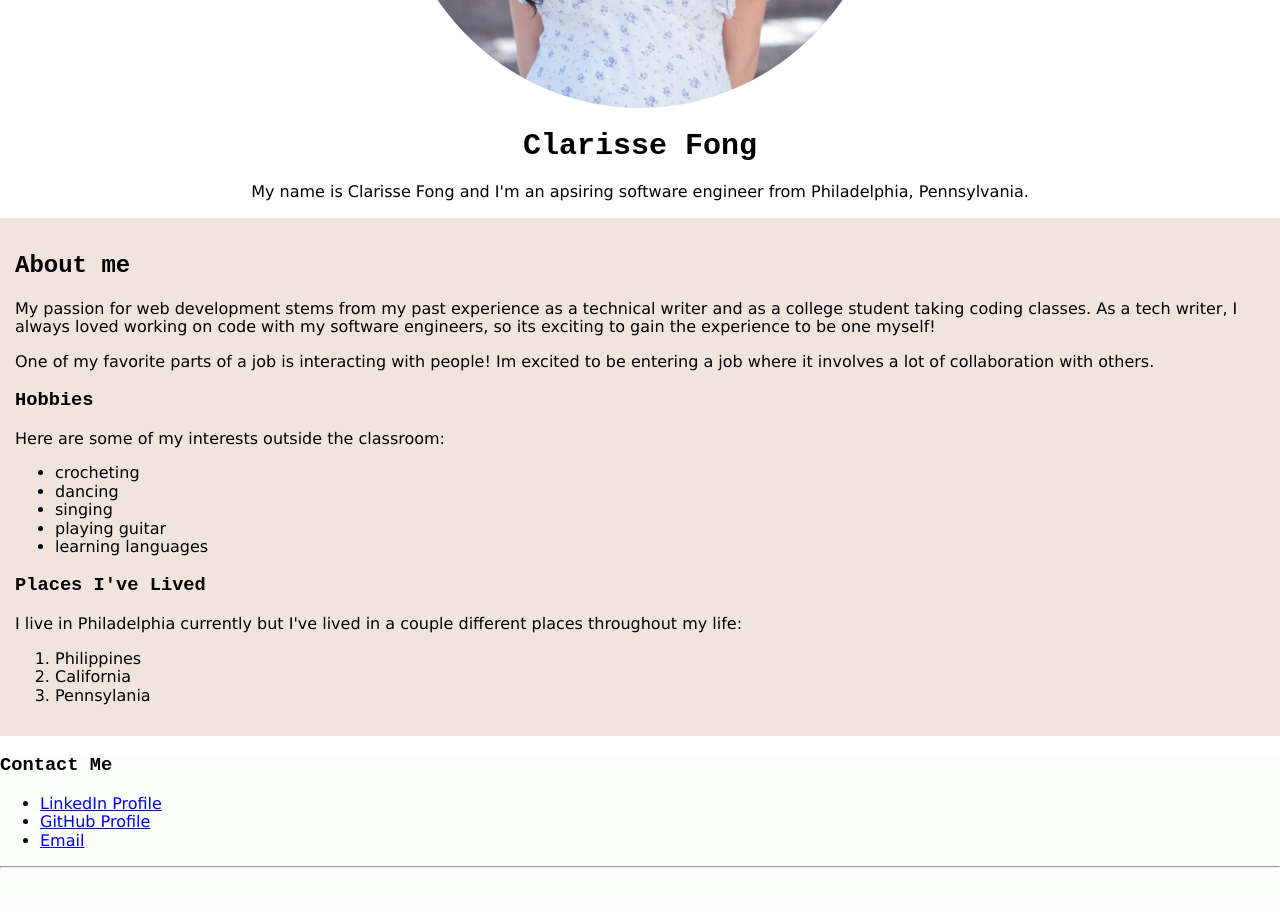
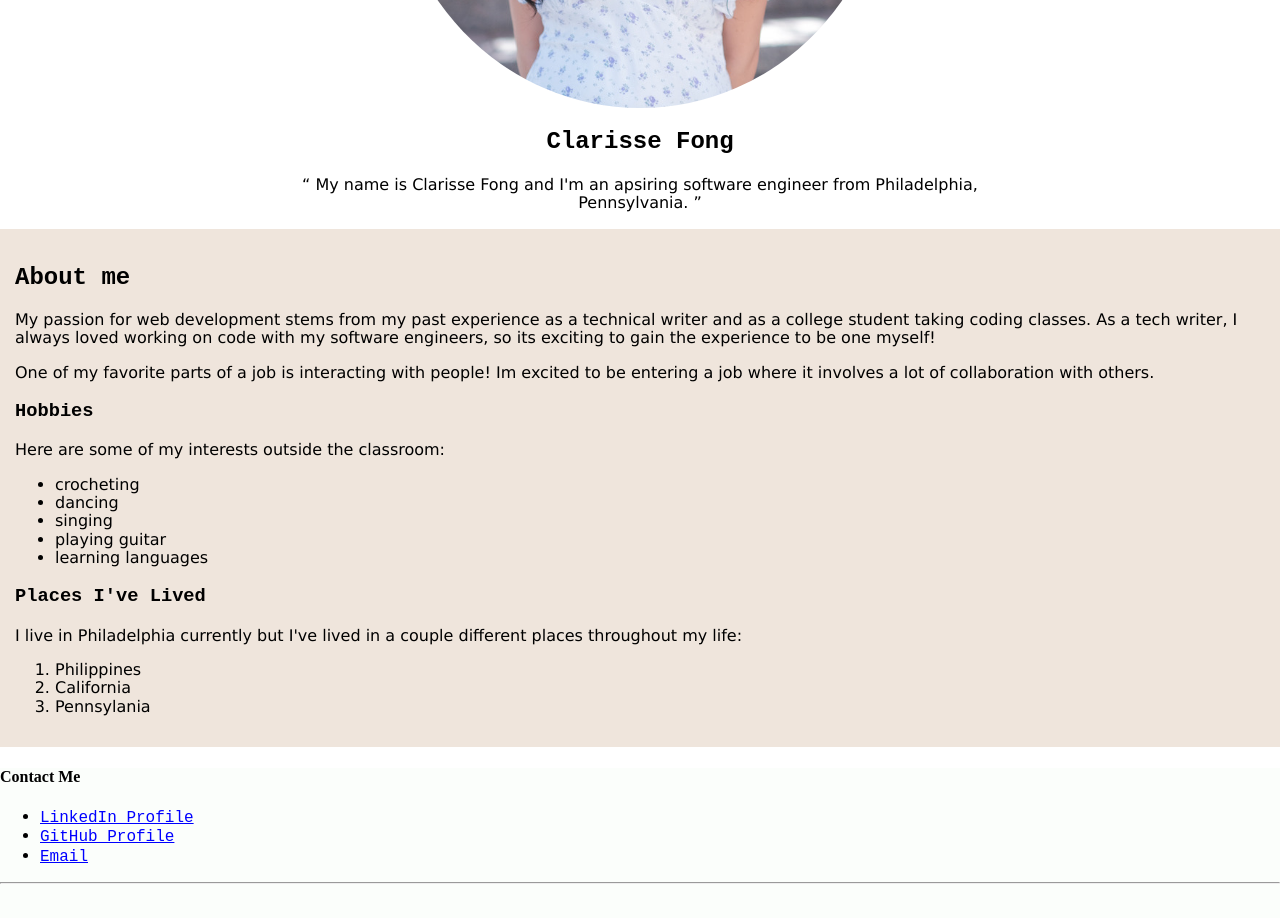
Before and after one commit to clarisse-fong/WebPortfolio, a plain HTML site: page index.html in a window 1280 px wide. Shown: the part 580-1498 px from the top of the page. Drawn offline with nearby package versions, Linux system fonts and the light colour scheme.

Commit message:
Made changes based on feedback
- Made sure HTML semantic and valid.
- Included links styled using pseudo-classes
- Added more code comments

```diff
--- a/index.html
+++ b/index.html
@@ -1,43 +1,58 @@
 <!DOCTYPE html>
-<html>
+<html lang="en">
 
 <head>
   <meta charset="utf-8">
   <meta name="viewport" content="width=device-width">
   <title>Clarisse Fong's Web Portfolio</title>
   <link href="https://cdnjs.cloudflare.com/ajax/libs/normalize/8.0.1/normalize.min.css" rel="stylesheet" type="text/css">
-  <link href="style.css" rel="stylesheet" type="text/css" />
+  <link href="style.css" rel="stylesheet" type="text/css" >
+
 </head>
 
 <body>
 
-  <!-- content for the header -->
+  <!-- header -->
 
   <header>
     <h1 class="center">Meet Clarisse!</h1>
   </header>
 
-  <!-- content for the image and description -->
+  <!-- main -->
 
   <main>
     <section>
+
+      <!-- profile picture image -->
       <img src="images/clarisse-fong.jpg" width="500" alt="Clarisse Fong's Profile Picture" class="center">
-      <h1 class="center">Clarisse Fong</h1>
-      <p class="center"> My name is Clarisse Fong and I'm an apsiring software engineer from Philadelphia, Pennsylvania.
+
+
+      <h2 class="center">Clarisse Fong</h2>
+
+      <!-- clarisse's quote -->
+      <p class="center quotationmark"> My name is Clarisse Fong and I'm an apsiring software engineer from Philadelphia, Pennsylvania.
       </p>
 
     </section>
 
-    <!-- content for the about me -->
+    <!-- about me -->
 
     <article>
       <h2>About me</h2>
+
+      <!-- about me: p1 -->
           <p>My passion for web development stems from my past experience as a technical writer and as a college student
             taking coding classes. As a tech writer, I always loved working on code with my software engineers, so
             its exciting to gain the experience to be one myself!</p>
+
+      <!-- about me: p2 -->
           <p>One of my favorite parts of a job is interacting with people! Im excited to be entering a job where it involves a lot of collaboration with others. </p>
+
+      <!-- hobbies -->
       <h3>Hobbies</h3>
       <p>Here are some of my interests outside the classroom: </p>
+
+      <!-- list of hobbies -->
       <ul>
           <li>crocheting</li>
           <li>dancing</li>
@@ -46,8 +61,11 @@
           <li>learning languages</li>
       </ul>
 
+      <!-- places I've lived -->
       <h3>Places I've Lived</h3>
       <p>I live in Philadelphia currently but I've lived in a couple different places throughout my life: </p>
+
+      <!-- list of places -->
       <ol>
           <li>Philippines</li>
           <li>California </li>
@@ -56,15 +74,21 @@
 
     </article>
 
-    <!-- content for the about me -->
+    <!-- footer -->
 
     <footer>
-      <h3> Contact Me </h3>
+      <h4> Contact Me </h4>
 
+      <!-- contact me links -->
+      <ul>
 
-      <ul>
+          <!-- linkedin -->
           <li><a href="https://www.linkedin.com/in/clarisse-soriano/">LinkedIn Profile</a></li>
+
+          <!-- github -->
           <li><a href="https://github.com/clarisse-fong">GitHub Profile</a></li>
+
+          <!-- email -->
           <li><a href="mailto:clarisse421@berkeley.edu">Email</a></li>
       </ul>
       <hr>
--- a/style.css
+++ b/style.css
@@ -1,20 +1,14 @@
 
-/* style instructions for all headers */
+/* HEADERS */
 
+/* grouped class for headers */
 h1, h2, h3 {
   font-family: 'Courier New', Courier, monospace;
   font-weight: thick;
 }
 
+/* header 1 */
 h1 {
-  font-size: 30px;
-}
-
-h2 {
-  padding: 25px, 0px;
-}
-
-header h1 {
   background-color: #efe5dc;
   color: #fff
   text-align: left;
@@ -23,24 +17,41 @@ header h1 {
   font-size: 42px;
 }
 
-/* style instructions for the paragraphs */
-
-section p {
-  padding: 0px 250px;
+/* header 2 */
+h2 {
+  padding: 25px, 0px;
 }
 
-p, ol, ul {
-  font-family: Verdana, Geneva, Tahoma, sans-serif;
-}
 
-/* padding for the about me */
+/* PARAGRAPHS */
 
+/* background color for entire about me section */
 article {
   background-color: #efe5dc;
   padding: 15px 15px;
 }
 
-/* style instructions for the footer */
+/* paragraph padding */
+section p {
+  padding: 0px 250px;
+}
+
+/* font for paragraphs + lists */
+p, ol, ul {
+  font-family: Verdana, Geneva, Tahoma, sans-serif;
+}
+
+/* pseudo element for open and closed quotation marks */
+.quotationmark::before {
+  content: open-quote;
+}
+
+.quotationmark::after {
+  content: close-quote;
+}
+
+
+/* FOOTER */
 
 footer {
   background-color: #fbfefb;
@@ -49,7 +60,19 @@ footer {
 
 }
 
-/* style instructions for the profile picture */
+/* LINKS */
+
+/* font and font size */
+a {
+  font-family: 'Courier New', Courier, monospaces;
+  font-size: 16px
+}
+
+/* styling for links */
+a:link {color: blue;}
+a:clicked{color: purple;}
+
+/* IMAGE */
 
 img {
   border-radius: 50%;
@@ -58,9 +81,10 @@ img {
 }
 
 
-/* class that centers any text */
+/* SPECIFIC CLASSES */
+
+/* specific class for centering texts */
 
 .center {
   text-align: center;
-
 }
```
